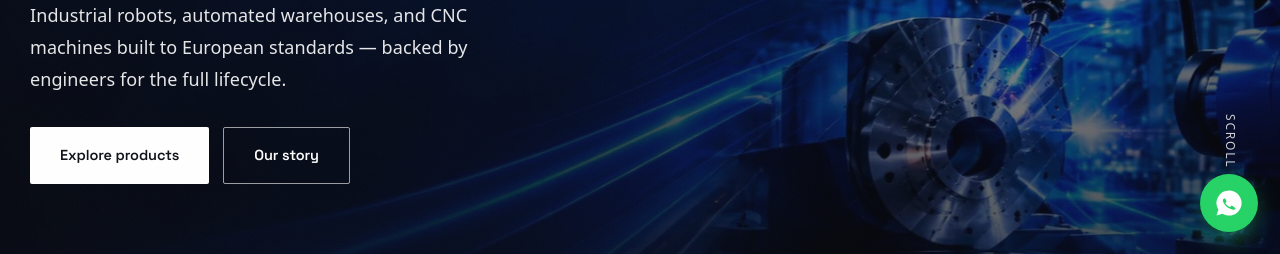
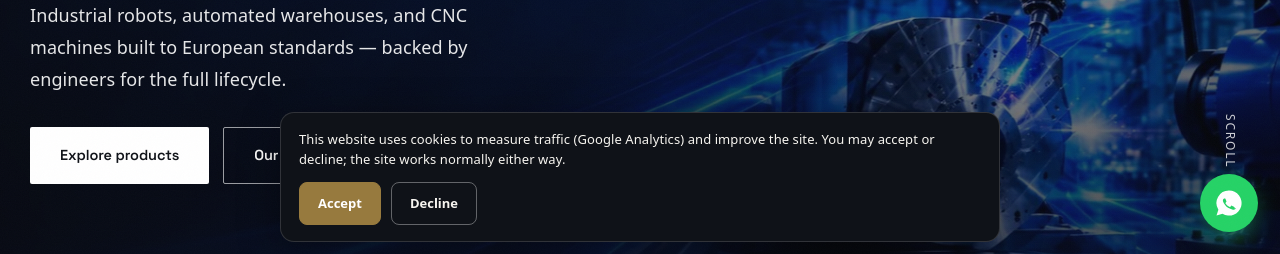
Before and after one commit to assurichiopnt-alt/RobotA1, a plain HTML site: page index.html in a window 1280 px wide. Shown: the part 546-800 px from the top of the page. Drawn offline with Linux system fonts and the light colour scheme; a web font is replaced by a local one.

Commit message:
Rev8: cookie consent banner

```diff
--- a/index.html
+++ b/index.html
@@ -7,6 +7,9 @@
 <script>
   window.dataLayer = window.dataLayer || [];
   function gtag(){dataLayer.push(arguments);}
+  /* AVISION Rev8: Consent Mode — ปิดการเก็บ cookie วิเคราะห์ไว้ก่อน จนกว่าผู้เข้าชมกดยอมรับ */
+  gtag('consent','default',{analytics_storage:'denied',ad_storage:'denied',ad_user_data:'denied',ad_personalization:'denied'});
+  try{ if(localStorage.getItem('avCk')==='granted') gtag('consent','update',{analytics_storage:'granted'}); }catch(e){}
   gtag('js', new Date());
 
   gtag('config', 'G-BLY3XHFNM5');
@@ -908,6 +911,17 @@
     box-shadow:inset 0 0 0 1px rgba(255,255,255,.92),0 0 24px rgba(var(--accent-rgb),.22),0 16px 32px rgba(15,18,24,.13)}
   .card:hover .card-vis::after{border-color:rgba(var(--accent-rgb),.75)}
   .catdl{background:linear-gradient(100deg,var(--ink) 0%,#1E2128 100%)}
+
+/* AVISION Rev8: cookie banner */
+#ckBar{position:fixed;left:12px;right:12px;bottom:12px;z-index:99999;max-width:720px;margin:0 auto;background:#0F1218;color:#F7F5F0;border:1px solid rgba(255,255,255,.14);border-radius:14px;padding:16px 18px;box-shadow:0 10px 40px rgba(0,0,0,.35);display:none;font-size:13px;line-height:1.6}
+#ckBar.show{display:block}
+#ckBar p{margin:0 0 12px}
+#ckBar .ck-row{display:flex;gap:10px;flex-wrap:wrap}
+#ckBar button{font:inherit;font-weight:600;cursor:pointer;border-radius:8px;padding:10px 18px;border:1px solid #977A3E}
+#ckBar .ck-yes{background:#977A3E;color:#fff}
+#ckBar .ck-no{background:transparent;color:#F7F5F0;border-color:rgba(255,255,255,.35)}
+html[lang="en"] #ckBar .ck-th{display:none}
+html:not([lang="en"]) #ckBar .ck-en{display:none}
 </style>
 </head>
 <body>
@@ -2040,5 +2054,29 @@ route();
   },true);
 })();
 </script>
+<div id="ckBar" role="dialog" aria-label="Cookie consent" aria-live="polite">
+<p class="ck-th">เว็บไซต์นี้ใช้ cookie เพื่อวัดสถิติผู้เข้าชม (Google Analytics) และปรับปรุงเว็บไซต์ ท่านเลือกยอมรับหรือปฏิเสธได้ ปฏิเสธแล้วยังใช้งานเว็บได้ตามปกติ</p>
+<p class="ck-en">This website uses cookies to measure traffic (Google Analytics) and improve the site. You may accept or decline; the site works normally either way.</p>
+<div class="ck-row">
+<button type="button" class="ck-yes" id="ckYes"><span class="ck-th">ยอมรับ</span><span class="ck-en">Accept</span></button>
+<button type="button" class="ck-no" id="ckNo"><span class="ck-th">ปฏิเสธ</span><span class="ck-en">Decline</span></button>
+</div>
+</div>
+<script>
+/* AVISION Rev8 · cookie consent → GA4 Consent Mode */
+(function(){
+  var bar=document.getElementById('ckBar'); if(!bar)return;
+  var saved=null; try{saved=localStorage.getItem('avCk');}catch(e){}
+  if(!saved) bar.classList.add('show');
+  function pick(v){
+    try{localStorage.setItem('avCk',v);}catch(e){}
+    if(v==='granted' && typeof gtag==='function') gtag('consent','update',{analytics_storage:'granted'});
+    bar.classList.remove('show');
+  }
+  document.getElementById('ckYes').addEventListener('click',function(){pick('granted');});
+  document.getElementById('ckNo').addEventListener('click',function(){pick('denied');});
+  window.avCookieSettings=function(){bar.classList.add('show');};
+})();
+</script>
 </body>
 </html>
```
